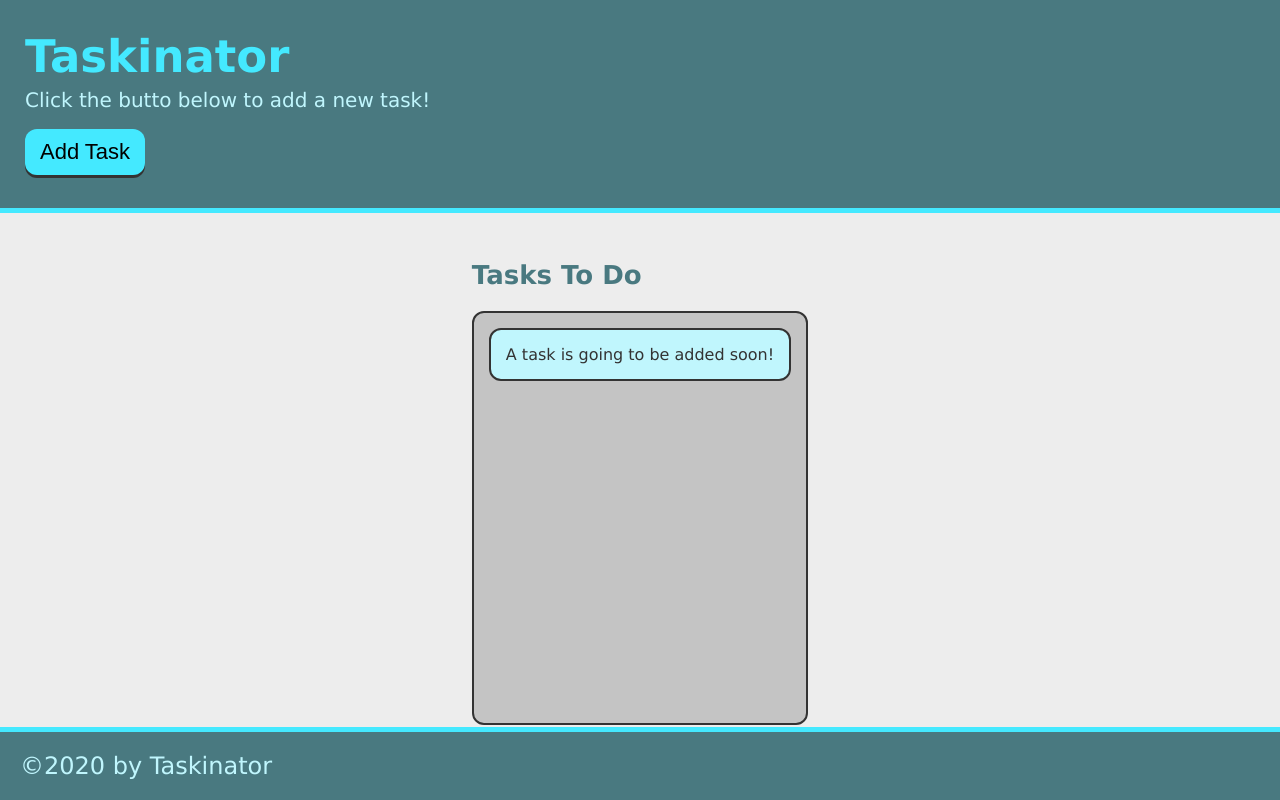
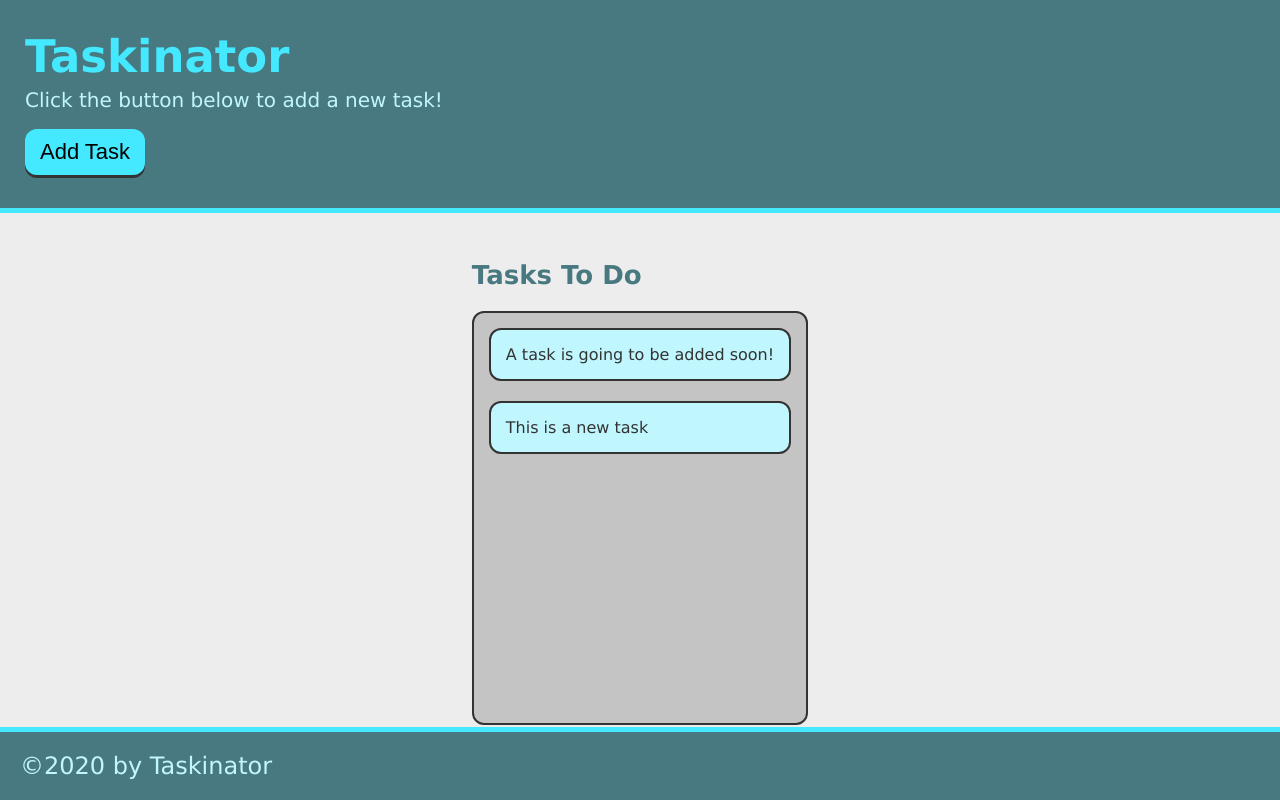
Before and after one commit to deepikabekal/Taskinator, a plain HTML site: page index.html in a window 1280 px wide. Both pictures are taken after a click on the button "Add Task". Drawn offline with Linux system fonts and the light colour scheme.

Commit message:
add ability to add task

```diff
--- a/assets/js/script.js
+++ b/assets/js/script.js
@@ -0,0 +1,12 @@
+var buttonEl = document.querySelector("#save-task");
+console.log(buttonEl);
+var tasksToDoEl = document.querySelector("#tasks-to-do");
+
+var createTaskHandler = function(){
+    var listItemEl = document.createElement("li");
+    listItemEl.className = "task-item";
+    listItemEl.textContent = "This is a new task";
+    tasksToDoEl.appendChild(listItemEl);
+};
+
+buttonEl.addEventListener("click",createTaskHandler);
--- a/index.html
+++ b/index.html
@@ -11,16 +11,16 @@
     <header>
         <h1 class="page-title">Taskinator</h1>
         <p>
-            Click the butto below to add a new task!
+            Click the button below to add a new task!
         </p>
-        <button type="submit" class="btn">Add Task</button>
+        <button type="submit" class="btn" id="save-task">Add Task</button>
 
     </header>
 
     <main class="page-content">
         <section>
             <h2 class="list-title">Tasks To Do</h2>
-            <ul class="task-list">
+            <ul class="task-list" id="tasks-to-do">
                 <li class="task-item">A task is going to be added soon!</li>
             </ul>
 
```
